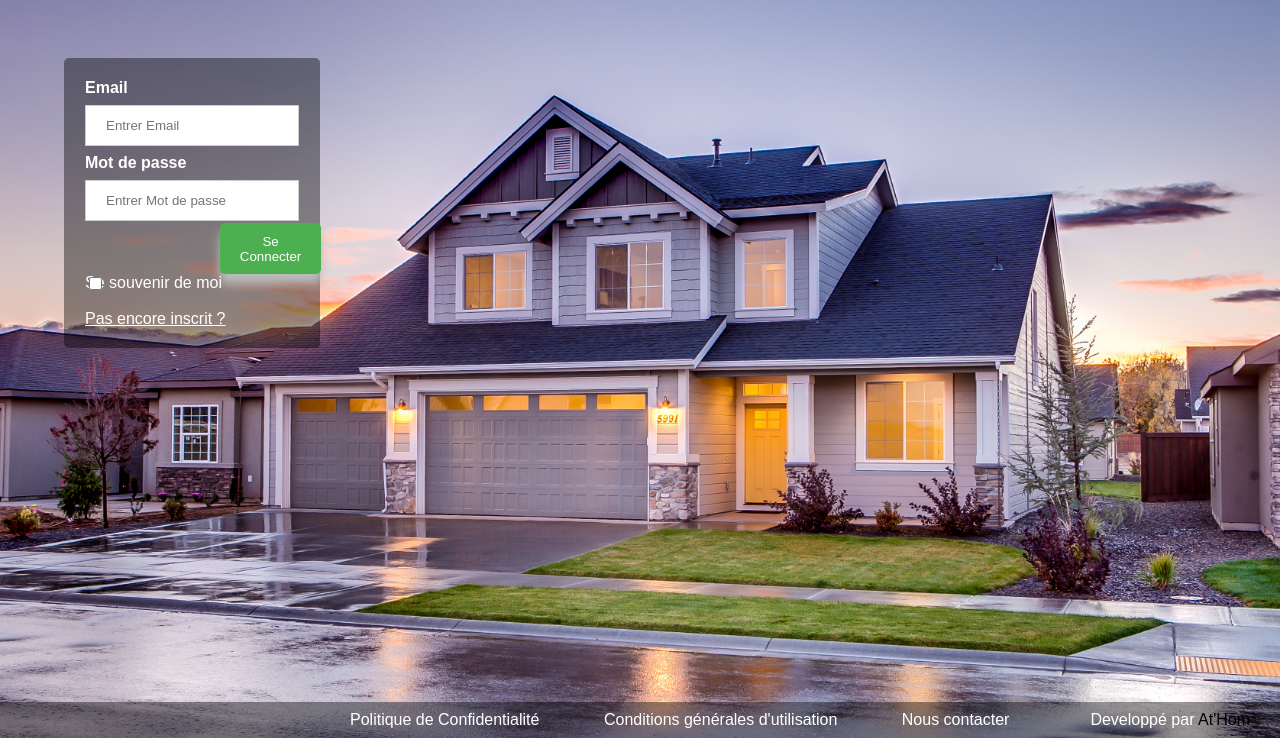
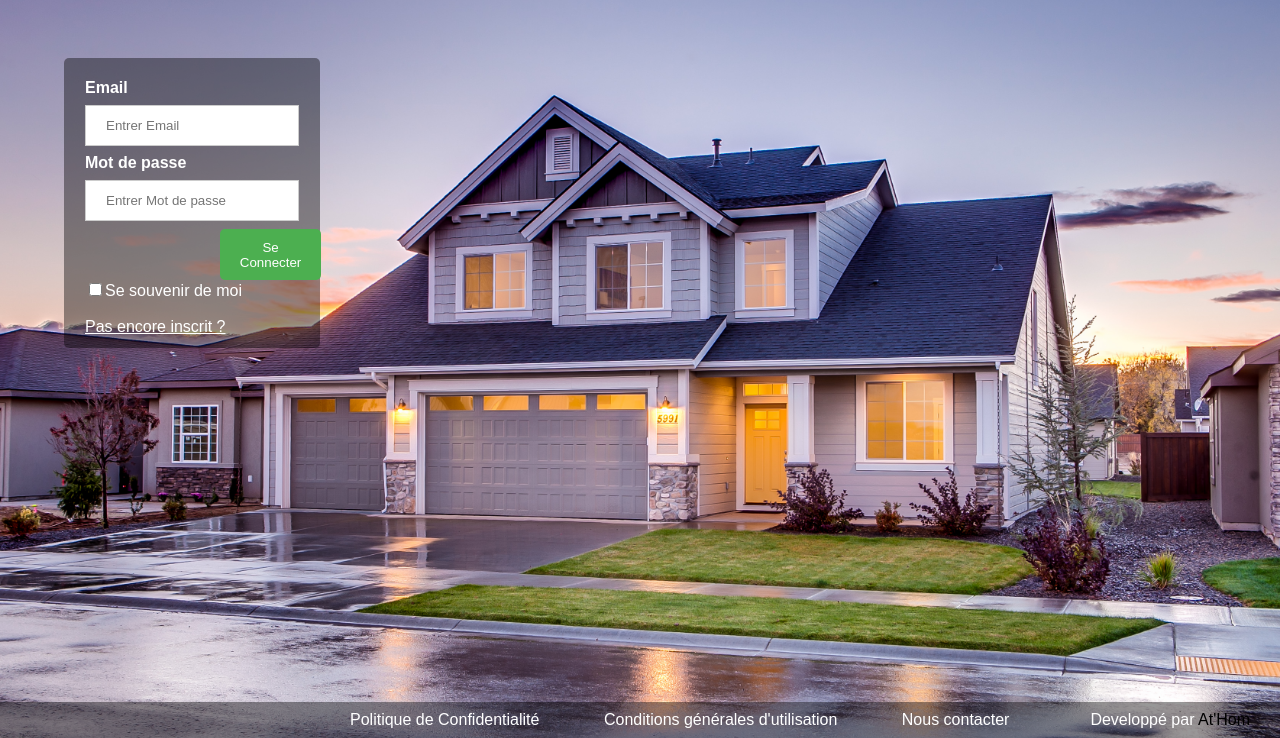
Before and after one commit to Digums/SiteInternet, a PHP site: page /SiteInternet/Vue/accueil.php in a window 1280 px wide. Shown: the part 62-800 px from the top of the page. Run offline with PHP 8.4, Linux system fonts and the light colour scheme.

Commit message:
Modif bouton page accueil

```diff
--- a/Vue/CSS/style.css
+++ b/Vue/CSS/style.css
@@ -195,15 +195,10 @@ div#flink a:hover, div#flink a:active {
     margin-left: 83.5%;
     border-radius: 5px;
 }
-
 #pasencoreinscrit{
     color: white;
-    position: fixed;
 }
-.checkbox{
-    position: fixed;
 
-}
 /*-------------------------------------------Quisommesnous------------------------------------------------------------*/
 .images{
     float: left;
@@ -232,16 +227,7 @@ div#flink a:hover, div#flink a:active {
 }
 /* -------------------------------------------------------------------------------------------------------------------*/
 /* Set a style for all buttons */
-@-webkit-keyframes animbuttonaccueil{
-    from{
-        margin-top: 0;
-        box-shadow: 0 4px 4px #333;
-    }
-    to{
-        margin-top: -6px;
-        box-shadow: 0 10px 10px #bbb;
-    }
-}
+
 #buttonaccueil {
     background-color: #4CAF50;
     color: white;
@@ -253,7 +239,6 @@ div#flink a:hover, div#flink a:active {
     margin-left: 63%;
     border-radius: 5px;
 
-    animation: animbuttonaccueil .6s alternate linear infinite;
 }
 
 button:hover {
--- a/Vue/accueil.php
+++ b/Vue/accueil.php
@@ -34,8 +34,8 @@ if (!isset($_SESSION['verif'])) {
             <input type="password" placeholder="Entrer Mot de passe" name="mdp" required>
 
             <button type="submit" id="buttonaccueil">Se Connecter</button>
-            <input class="checkbox" type="checkbox" cheked="checked">Se souvenir de moi<br><br>
-            <a id="pasencoreinscrit" href="inscription.php">Pas encore inscrit ?</a>
+            <input type="checkbox" cheked="checked">Se souvenir de moi<br><br>
+            <a id="pasencoreinscrit"href="inscription.php">Pas encore inscrit ?</a>
         </div>
 
 
```
